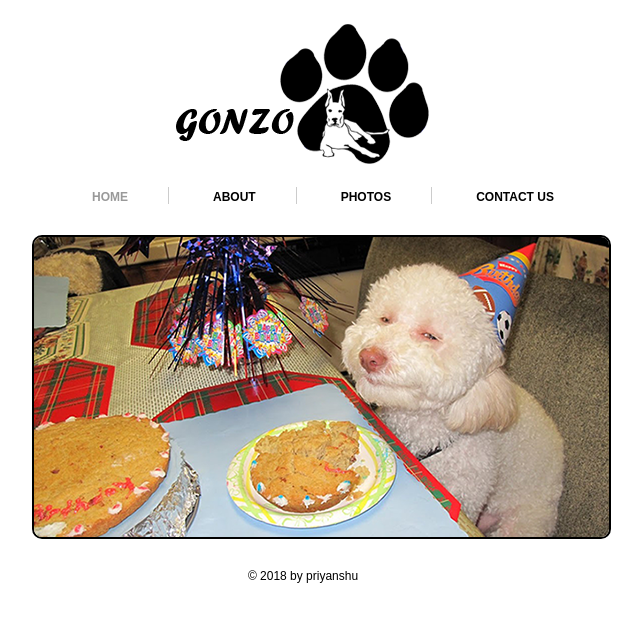
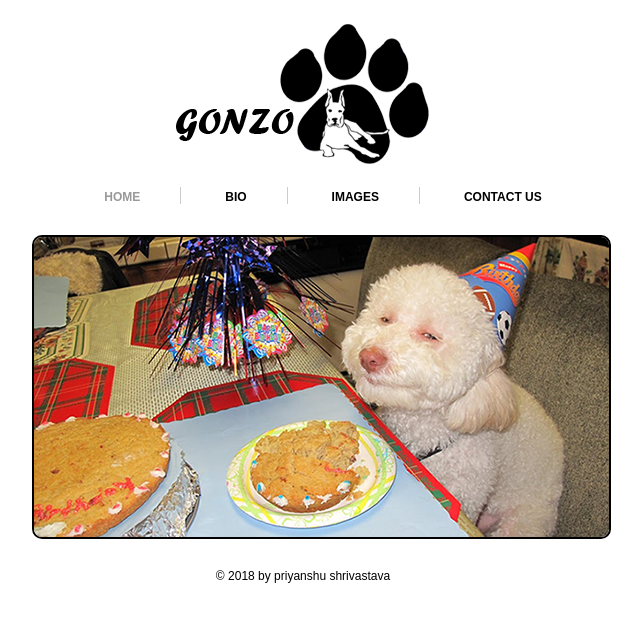
Before and after one commit to schmooze123/dogs, a plain HTML site: page index.html in a window 1280 px wide. Shown: the whole page, without its empty margins (337-979 px from the left). Drawn offline with Linux system fonts and the light colour scheme.

Commit message:
some new changes

```diff
--- a/index.html
+++ b/index.html
@@ -14,7 +14,7 @@
 
 		<div class="logo">
 
-			<h1><a href="#">DOG HOUSE</a></h1>
+			<h1><a href="#">DOG LOVE</a></h1>
 
 		</div>
 
@@ -27,8 +27,8 @@
 	<div class="navigation">
 		<ul>
 			<li><a class="active" href="index.html">HOME</a></li>
-			<li><a href="about.html">ABOUT</a></li>
-			<li><a href="picture.html">PHOTOS</a></li>
+			<li><a href="about.html">BIO</a></li>
+			<li><a href="picture.html">IMAGES</a></li>
 			<li class="bdr"><a class="pdg" href="contact.html">CONTACT US</a></li>
 		</ul>
 	</div>
@@ -51,7 +51,7 @@
 
 <div class="footer">
 
-<p>&copy; 2018 by priyanshu </p>
+<p>&copy; 2018 by priyanshu shrivastava </p>
 
 <!--==============================Footer Ends==============================-->
 </div>
```
